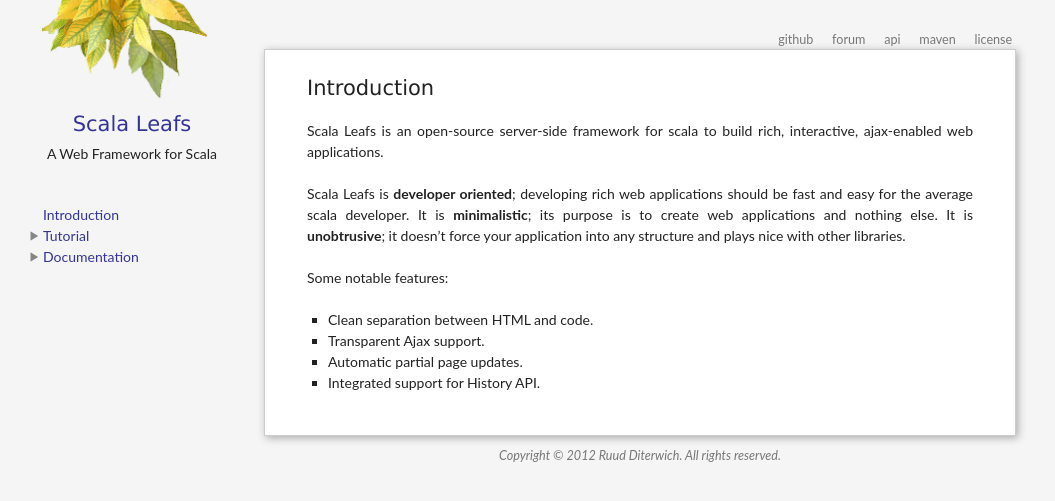
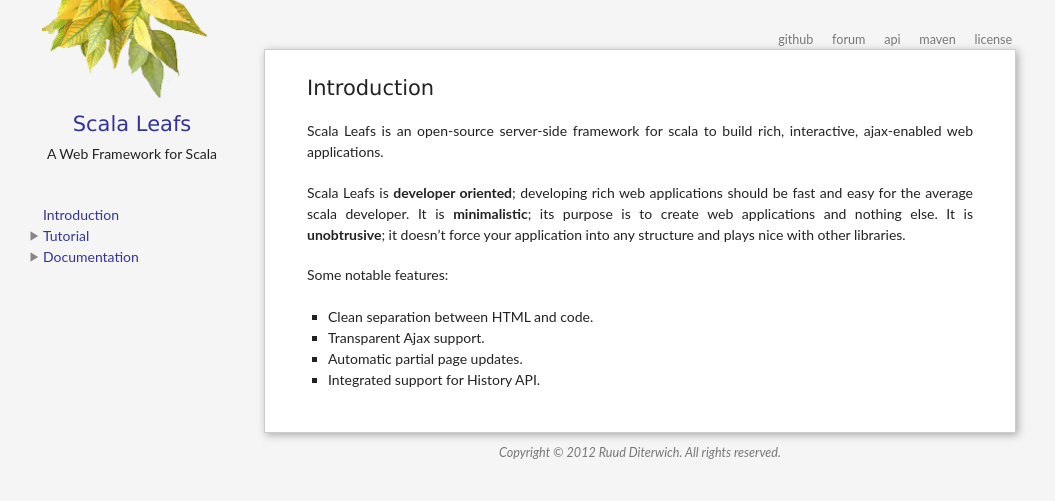
Before and after one commit to scalastuff/scalaleafs, a Jekyll site: the page built from index.md, in a window 1280 px wide. Shown: the top 501 px of the page, without its empty margins (0-1055 px from the left). Built offline with Jekyll 4.4.1, drawn with Linux system fonts in a browser that asks for light colours.

Commit message:
Updated stylesheets/scalaleafs.css

```diff
--- a/stylesheets/scalaleafs.css
+++ b/stylesheets/scalaleafs.css
@@ -80,7 +80,7 @@
 img { -ms-interpolation-mode:bicubic; }
 
 
-p { margin: 0 0 1.5em 0; text-align: justify; }
+p { margin: 0 0 1.4em 0; text-align: justify; }
 
 a { text-decoration: none; color: #339; }
 a:hover { text-decoration: underline; color: #33f; }
```
